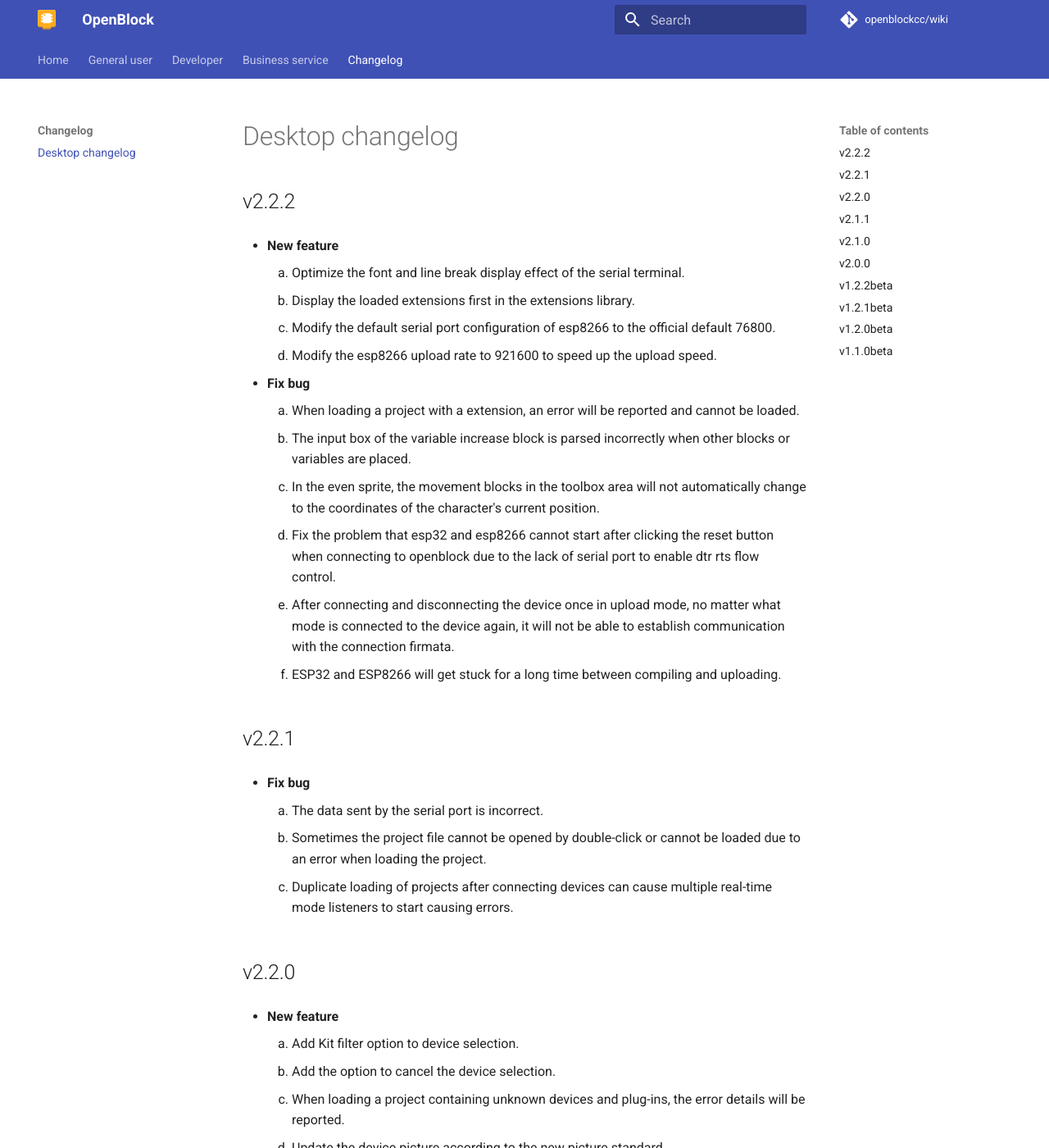
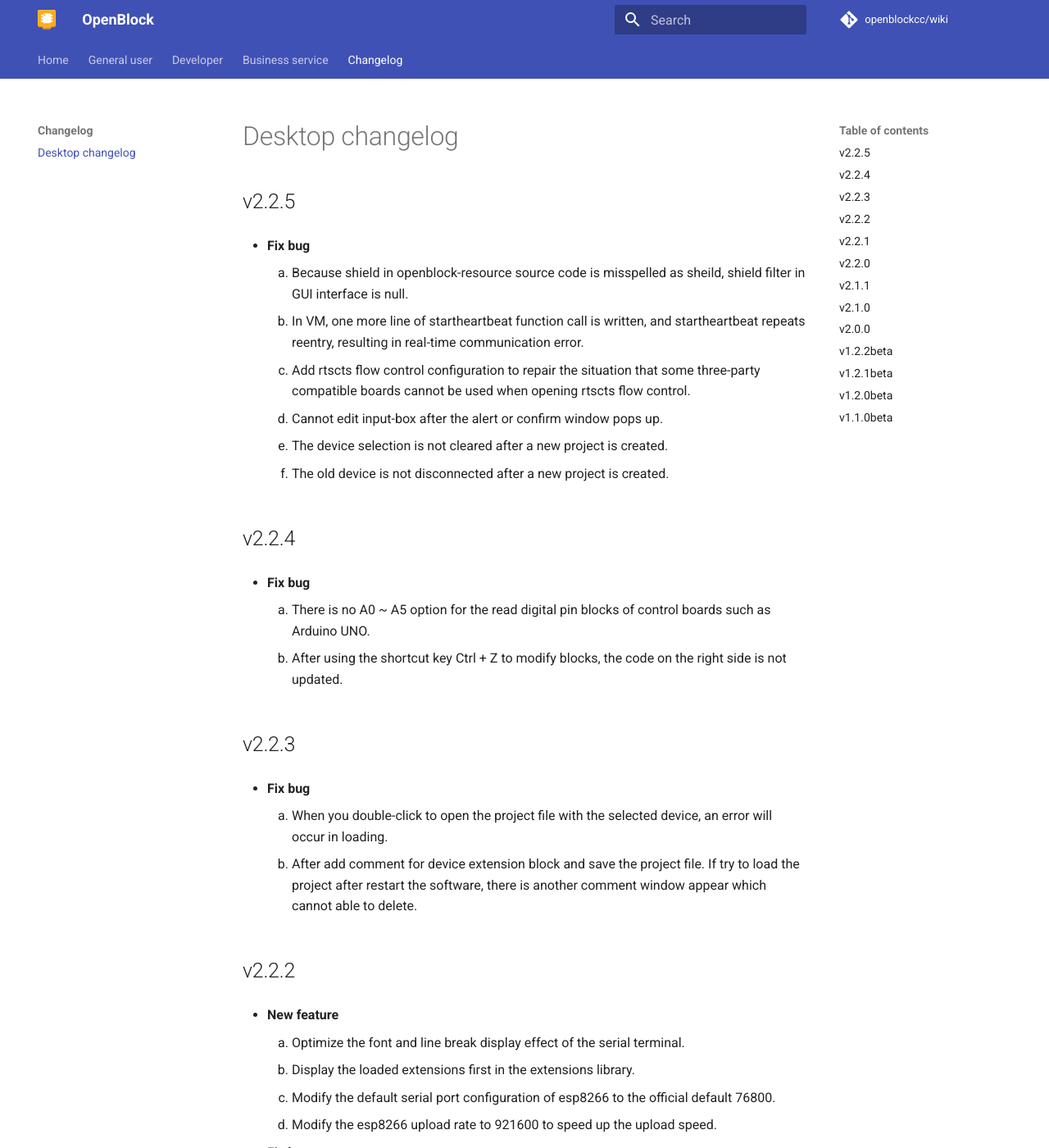
Before and after one commit to openblockcc/openblockcc.github.io, an MkDocs documentation site: the page built from docs/desktop-changelog.md, in a window 1280 px wide and 1400 px high. Shown: the whole window at 82% size. Built offline with MkDocs 1.6.1 and Material for MkDocs 9.7.7, drawn with Linux system fonts in a browser that asks for light colours; comment, search, counter and statistics services are not loaded.

Commit message:
update change log

```diff
--- a/docs/desktop-changelog.md
+++ b/docs/desktop-changelog.md
@@ -1,3 +1,28 @@
+## v2.2.5
+
+- **Fix bug**
+
+    1. Because shield in openblock-resource source code is misspelled as sheild, shield filter in GUI interface is null.
+    2. In VM, one more line of startheartbeat function call is written, and startheartbeat repeats reentry, resulting in real-time communication error.
+    3. Add rtscts flow control configuration to repair the situation that some three-party compatible boards cannot be used when opening rtscts flow control.
+    4. Cannot edit input-box after the alert or confirm window pops up.
+    5. The device selection is not cleared after a new project is created.
+    6. The old device is not disconnected after a new project is created.
+
+## v2.2.4
+
+- **Fix bug**
+
+    1. There is no A0 ~ A5 option for the read digital pin blocks of control boards such as Arduino UNO.
+    2. After using the shortcut key Ctrl + Z to modify blocks, the code on the right side is not updated.
+
+## v2.2.3
+
+- **Fix bug**
+
+    1. When you double-click to open the project file with the selected device, an error will occur in loading.
+    2. After add comment for device extension block and save the project file. If try to load the project after restart the software, there is another comment window appear which cannot able to delete.
+
 ## v2.2.2
 
 - **New feature**
```
